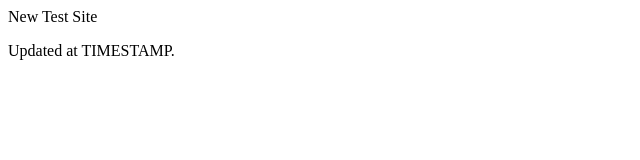
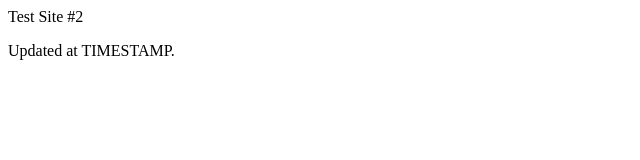
Before and after one commit to danschaffer/codepipeline-test, a plain HTML site: page src/index.html in a window 1280 px wide. Shown: the full height of the page, 0-640 px from the left. Drawn offline with Linux system fonts and the light colour scheme.

Commit message:
update index

```diff
--- a/src/index.html
+++ b/src/index.html
@@ -5,7 +5,7 @@
 <title>Test Site</title>
 </head>
 <body>
-New Test Site
+Test Site #2
 <p>
 Updated at TIMESTAMP.
 </body>
```
